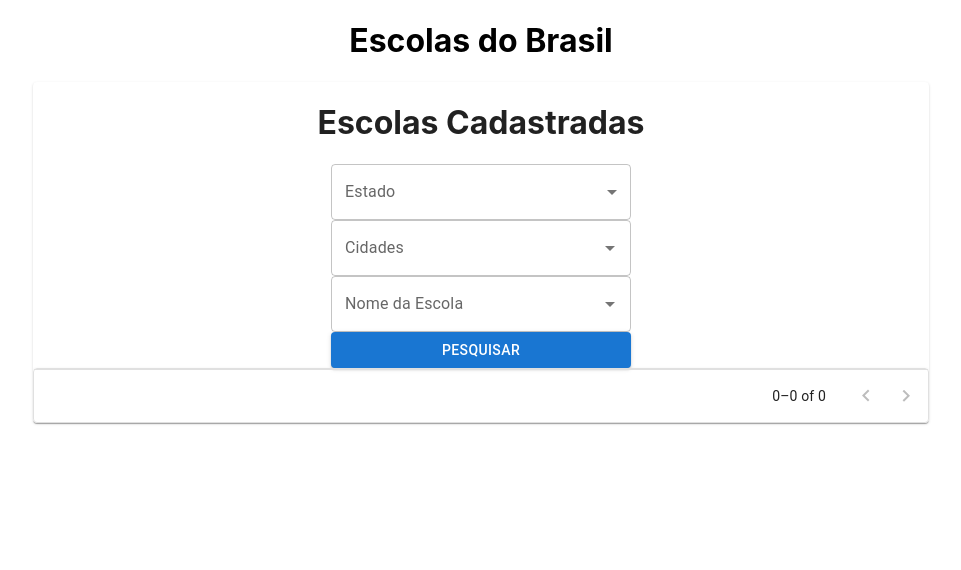
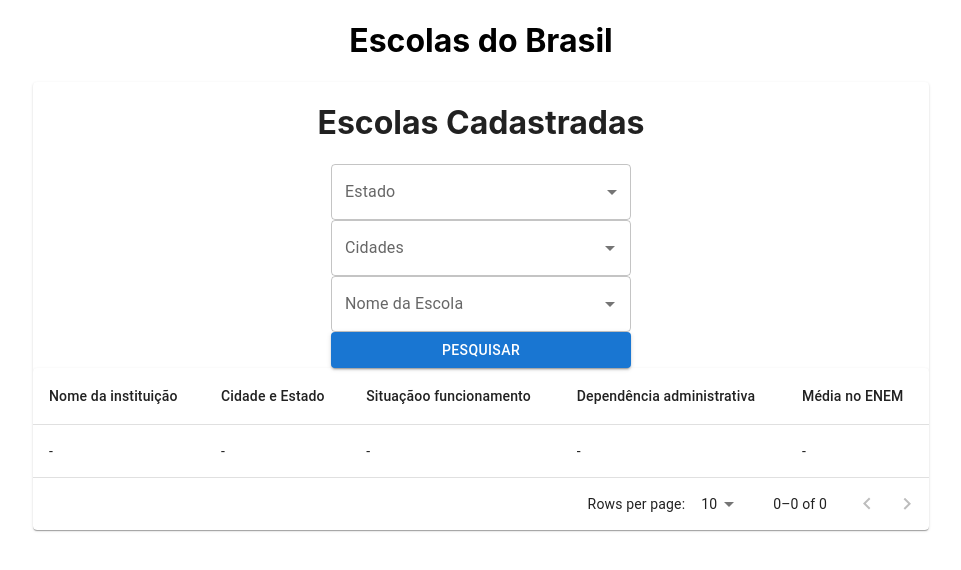
Before and after one commit to mateusfacundes/teste_front_end, a React (Create React App) app: page / in a window 1280 px wide. Shown: the top 570 px of the page, without its empty margins (159-1120 px from the left). Built offline with nearby package versions, Linux system fonts and the light colour scheme.

Commit message:
fix: display data on table

```diff
--- a/src/components/DrowTable.js
+++ b/src/components/DrowTable.js
@@ -8,16 +8,6 @@
 import TableHead from '@mui/material/TableHead';
 import TablePagination from '@mui/material/TablePagination';
 import TableRow from '@mui/material/TableRow';
-import { DataGrid } from '@mui/x-data-grid';
-
-const columns = [
-    { id: 'nome', label: 'Nome da instituição', minWidth: 100 },
-    { id: 'cityState', label: 'Cidade e Estado', minWidth: 100 },
-    { id: 'isWorking', label: 'Situaçãoo funcionamento', minWidth: 100 },
-    { id: 'classification', label: 'Dependência administrativa', minWidth: 100 },
-    { id: 'average', label: 'Média no ENEM', minWidth: 100 },
-];
-
 
 function createData(nome, cityState, isWorking, classification, average) {
     console.log(nome)
@@ -27,20 +17,12 @@
 
 
 export default function DrowTable(data) {
-    let rows = [];
-    useEffect(() =>{
-        console.log(data)
-        if (data.data.length != 0){
-            data.data[1].map((row) => {
-                return(
-                    rows.push(createData(row.nome, row.cidade +" - "+ row.estado , row.situacaoFuncionamentoTxt, row.situacaoFuncionamentoTxt, row.enemMediaGeral))
-                )
-            });
-        }
-        else{
+  const [tabledata, setTableData] = useState([]);
 
-        }
-    });
+  useEffect(() =>{
+    setTableData(data.data[1]);
+    console.log(tabledata);
+  });
 
   const [page, setPage] = useState(0);
   const [rowsPerPage, setRowsPerPage] = useState(10);
@@ -56,15 +38,49 @@
 
   return (
     <Paper sx={{ width: '100%', overflow: 'hidden' }}>
-        <DataGrid
-            rows={data}
-            columns={columns}
-            pageSize={5}
-            rowsPerPageOptions={[5]}
-            checkboxSelection
-            disableSelectionOnClick
-            experimentalFeatures={{ newEditingApi: true }}
-         />
+        <TableContainer>
+                <Table>
+                    <TableHead>
+                        <TableRow>
+                            <TableCell>Nome da instituição</TableCell>
+                            <TableCell>Cidade e Estado</TableCell>
+                            <TableCell>Situaçãoo funcionamento</TableCell>
+                            <TableCell>Dependência administrativa</TableCell>
+                            <TableCell>Média no ENEM</TableCell>
+                        </TableRow>
+                    </TableHead>
+                    <TableBody>
+                    {tabledata ?
+                        tabledata.slice(page * rowsPerPage, page * rowsPerPage + rowsPerPage).map((list, index) => (
+                          <TableRow key={index}>
+                              <TableCell>{list.nome}</TableCell>
+                              <TableCell>{list.cidade}-{list.estado}</TableCell>
+                              <TableCell>{list.situacaoFuncionamentoTxt}</TableCell>
+                              <TableCell>{list.dependenciaAdministrativaTxt}</TableCell>
+                              <TableCell>{list.enemMediaGeral}</TableCell>
+                          </TableRow>
+                        ))
+                        :
+                      <TableRow >
+                          <TableCell>-</TableCell>
+                          <TableCell>-</TableCell>
+                          <TableCell>-</TableCell>
+                          <TableCell>-</TableCell>
+                          <TableCell>-</TableCell>
+                      </TableRow>
+                    }
+                    </TableBody>
+                </Table>
+            </TableContainer>
+            <TablePagination
+              rowsPerPageOptions={[10, 25, 100]}
+              component="div"
+              count={tabledata ? tabledata.length : 0}
+              rowsPerPage={rowsPerPage}
+              page={page}
+              onPageChange={handleChangePage}
+              onRowsPerPageChange={handleChangeRowsPerPage}
+            />
     </Paper>
   );
 }
```
